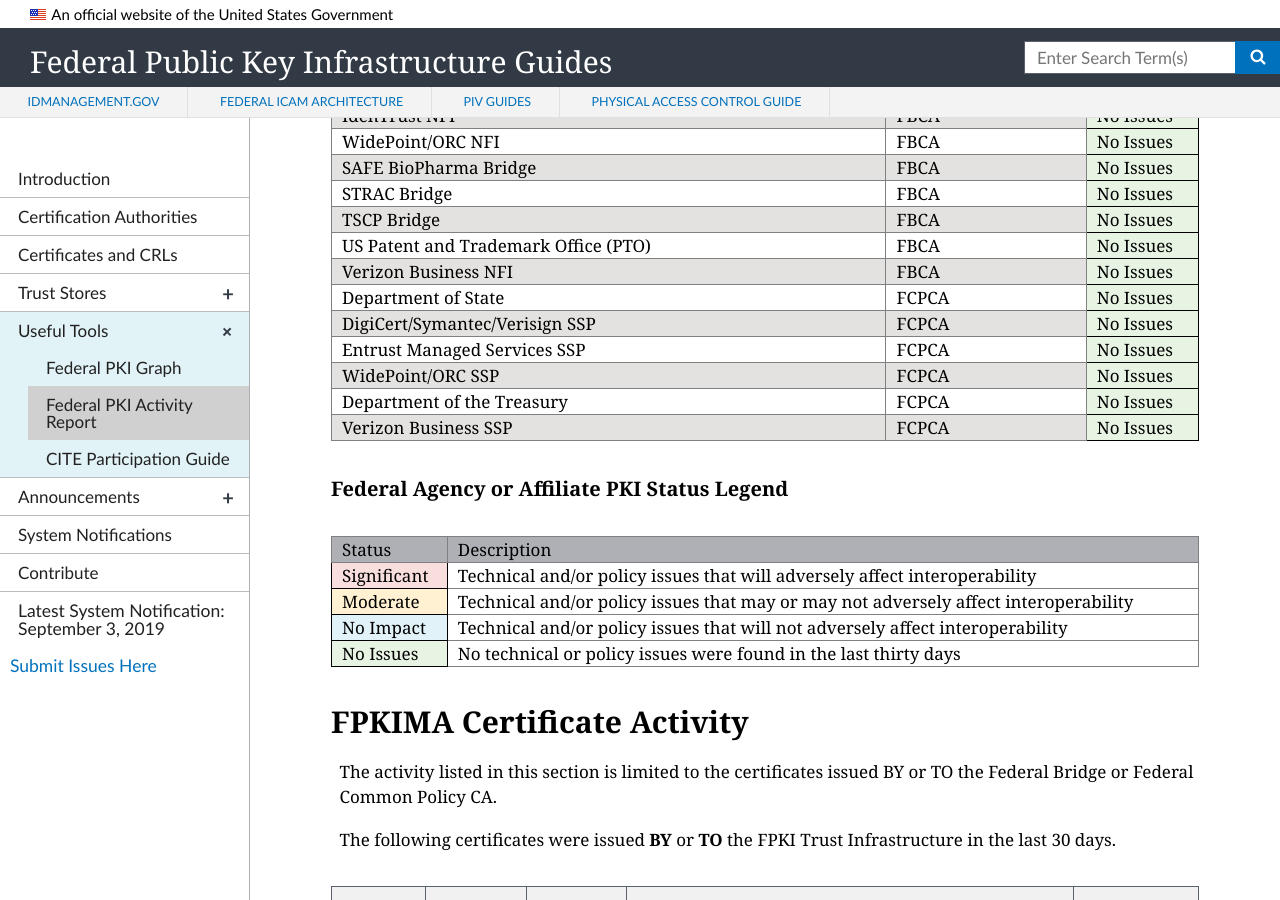
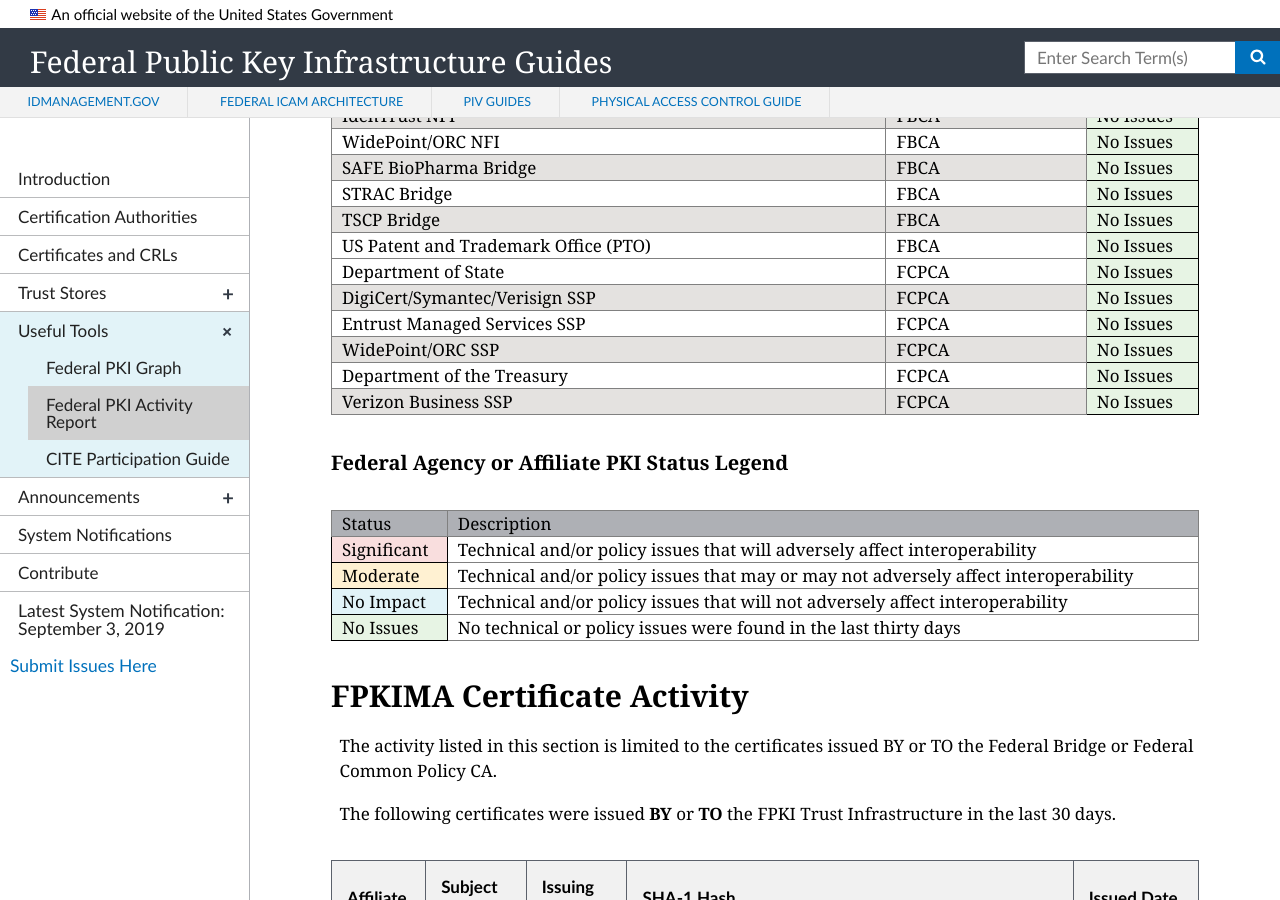
Before and after one commit to GSA/fpki-guides, a Jekyll site: the page built from _tools/03_fpki_activity_report.md, in a window 1280 px wide and 900 px high, scrolled down 950 px. Built offline with Jekyll 4.4.1, drawn with Linux system fonts in a browser that asks for light colours; nearby versions of some CDN libraries.

Commit message:
Remove Verizon Business NFI

```diff
--- a/_includes/fpkiar-status-table.html
+++ b/_includes/fpkiar-status-table.html
@@ -95,11 +95,6 @@
             <td class="tg-d52n">No Issues</td>
         </tr>
         <tr>
-            <td class="tg-y698">Verizon Business NFI</td>
-            <td class="tg-y698">FBCA</td>
-            <td class="tg-d52n">No Issues</td>
-        </tr>
-        <tr>
             <td class="tg-0pky">Department of State</td>
             <td class="tg-0pky">FCPCA</td>
             <td class="tg-d52n">No Issues</td>
```
